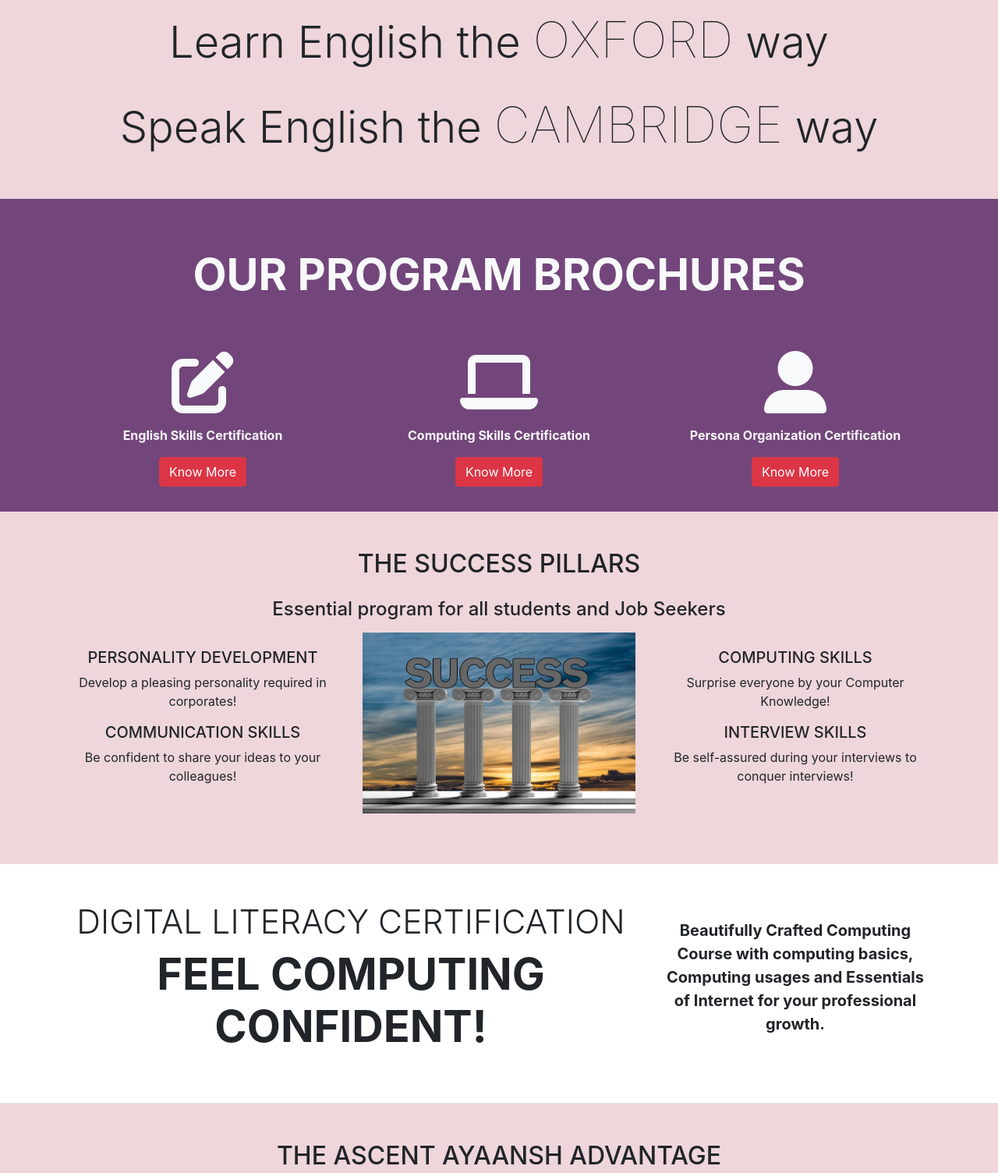
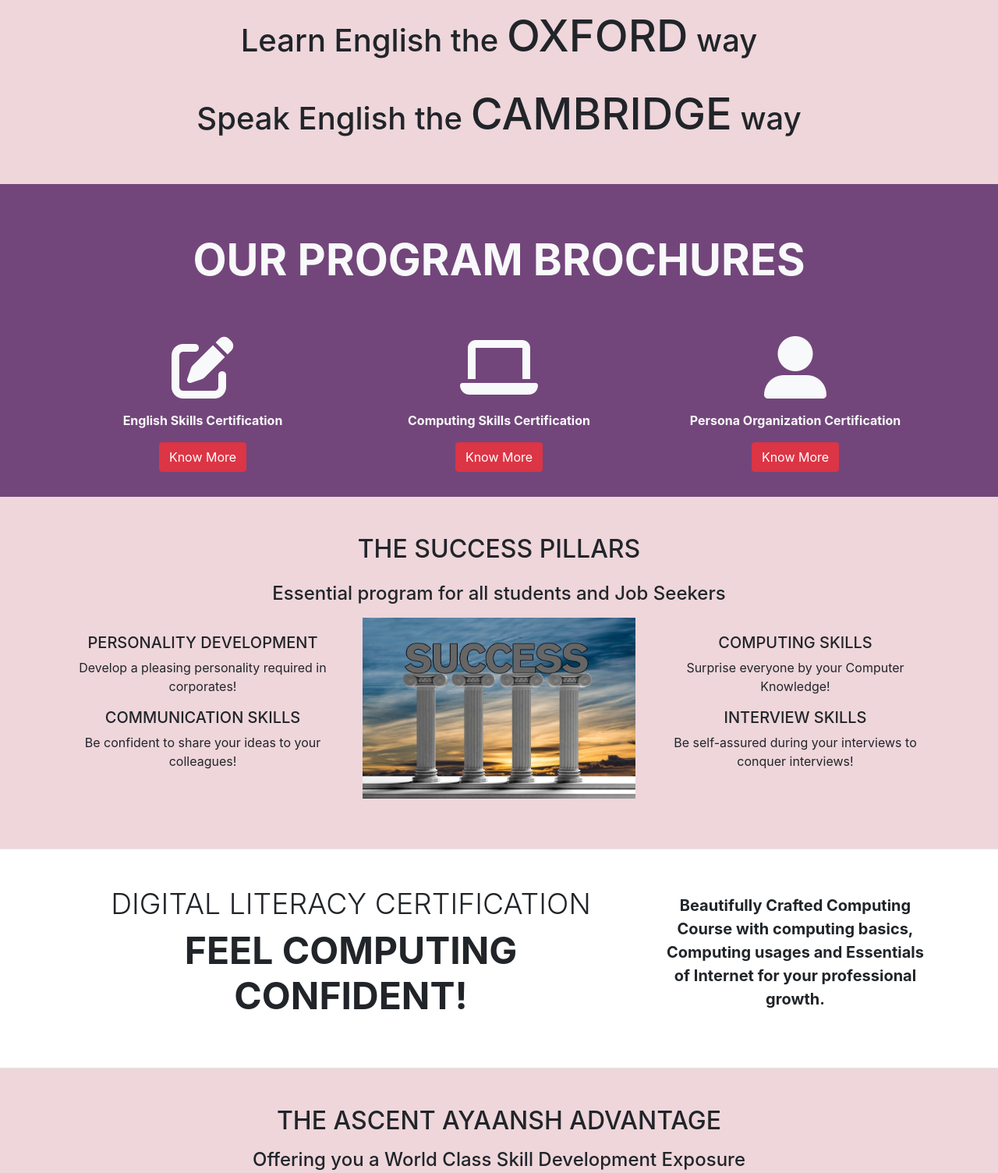
Before and after one commit to saurabhbazzad/landing-page, a plain HTML site: page index.html in a window 1280 px wide. Shown: the part 1500-3004 px from the top of the page at 78% size. Drawn offline with nearby package versions, Linux system fonts and the light colour scheme.

Commit message:
fixed font-size issues

```diff
--- a/css/styles.css
+++ b/css/styles.css
@@ -175,13 +175,17 @@ header .container {
 }
 
 .univ{
-    font-size: 48pt;
+    font-size: 42pt;
+}
+
+.univ-outer{
+    font-size: 30pt;
 }
 
 #digi-lit-certi{
-    font-size: 32pt;
+    font-size: 28pt;
 }
 
 #feel-comp-confi{
-    font-size:42pt;
+    font-size:36pt;
 }
--- a/index.html
+++ b/index.html
@@ -248,9 +248,9 @@
     <div class="container-fluid" id="oxford-cambridge-english-bg">
         <div class="container py-5">
             <div class="text-center">
-                <h2 class="display-4">Learn English the <span class="display-2 font-weight-lighter univ">OXFORD</span> way</h2>
+                <h2 class="univ-outer">Learn English the <span class="univ">OXFORD</span> way</h2>
                 <br>
-                <h2 class="display-4">Speak English the <span class="display-2 font-weight-lighter univ">CAMBRIDGE</span> way</h2>
+                <h2 class="univ-outer">Speak English the <span class="univ">CAMBRIDGE</span> way</h2>
             </div>
         </div>
     </div>
```
